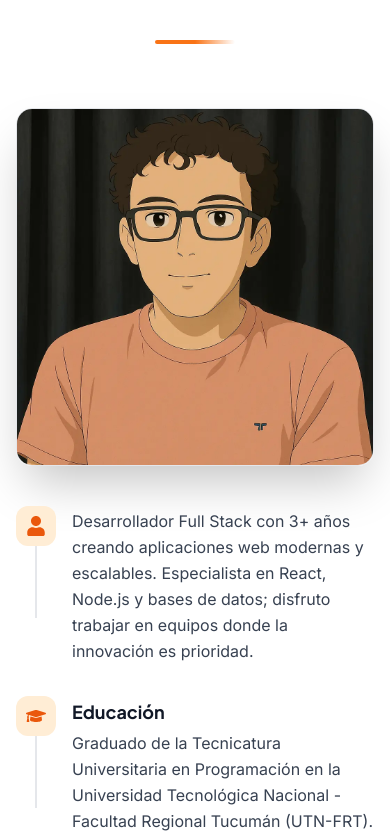
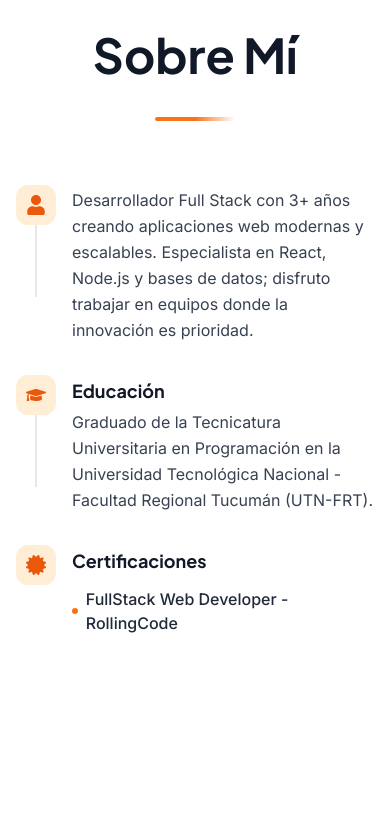
Before and after one commit to NiicoVarelaa/Portfolio-Nicolas-Varela, a React (Vite) app: page / in a window 390 px wide. Shown: the part 4034-4867 px from the top of the page. Built offline with nearby package versions, Linux system fonts and the light colour scheme; no server answers.

Commit message:
remove: drop About photo and make timeline full width

```diff
--- a/src/components/sections/about/About.jsx
+++ b/src/components/sections/about/About.jsx
@@ -1,5 +1,3 @@
-import ProfileImageAbout from "@components/ui/ProfileImageAbout.jsx";
-import nico2 from "@assets/nico2.webp";
 import useLanguage from "@hooks/useLanguage.js";
 import { useAboutTimeline } from "@hooks/useAboutTimeline.js";
 import AboutHeader from "./AboutHeader.jsx";
@@ -24,11 +22,7 @@ const AboutMe = () => {
     >
       <AboutHeader title={t.sectionTitle} />
 
-      <div className="flex flex-col gap-10 items-center lg:flex-row-reverse lg:gap-16">
-        <ProfileImageAbout
-          src={nico2}
-          alt="Nicolás Varela - Desarrollador Full Stack"
-        />
+      <div className="w-full flex flex-col items-center">
         <AboutTimeline timeline={timeline} />
       </div>
     </section>
--- a/src/components/sections/about/AboutTimeline.jsx
+++ b/src/components/sections/about/AboutTimeline.jsx
@@ -3,7 +3,10 @@ import PropTypes from "prop-types";
 import TimelineItem from "./TimelineItem";
 
 const AboutTimeline = memo(({ timeline }) => (
-  <ol className="w-full lg:w-1/2 space-y-8 sm:space-y-10" role="list">
+  <ol
+    className="w-full max-w-2xl space-y-8 sm:space-y-10"
+    role="list"
+  >
     {timeline.map((item, index) => (
       <TimelineItem
         key={item.icon || index}
--- a/src/components/ui/ProfileImageAbout.jsx
+++ /dev/null
@@ -1,24 +0,0 @@
-import PropTypes from "prop-types";
-
-const ProfileImageAbout = ({
-  src,
-  alt = "Nicolás Varela - Desarrollador Full Stack",
-}) => (
-  <figure className="w-full max-w-md aspect-square rounded-2xl overflow-hidden border border-gray-200 dark:border-gray-800 shadow-2xl">
-    <div className="absolute inset-0 bg-orange-500/10 mix-blend-overlay z-10 pointer-events-none"></div>
-    <img
-      src={src}
-      alt={alt}
-      className="w-full h-full object-cover hover:scale-110 transition-transform duration-700 ease-in-out"
-      width={400}
-      height={400}
-    />
-  </figure>
-);
-
-ProfileImageAbout.propTypes = {
-  src: PropTypes.string.isRequired,
-  alt: PropTypes.string,
-};
-
-export default ProfileImageAbout;
```
Also changed, not shown: src/assets/nico2.webp (deleted).
